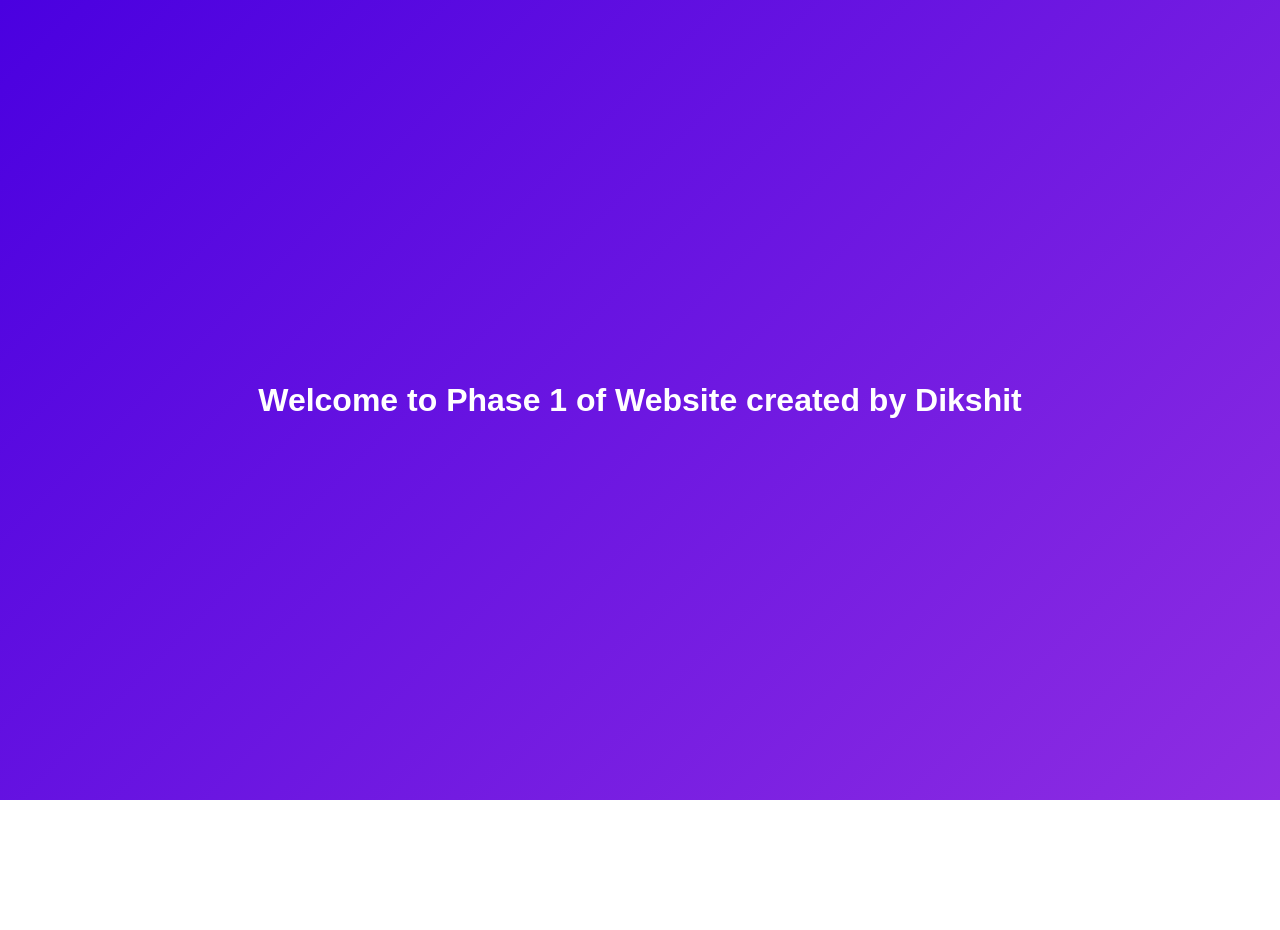
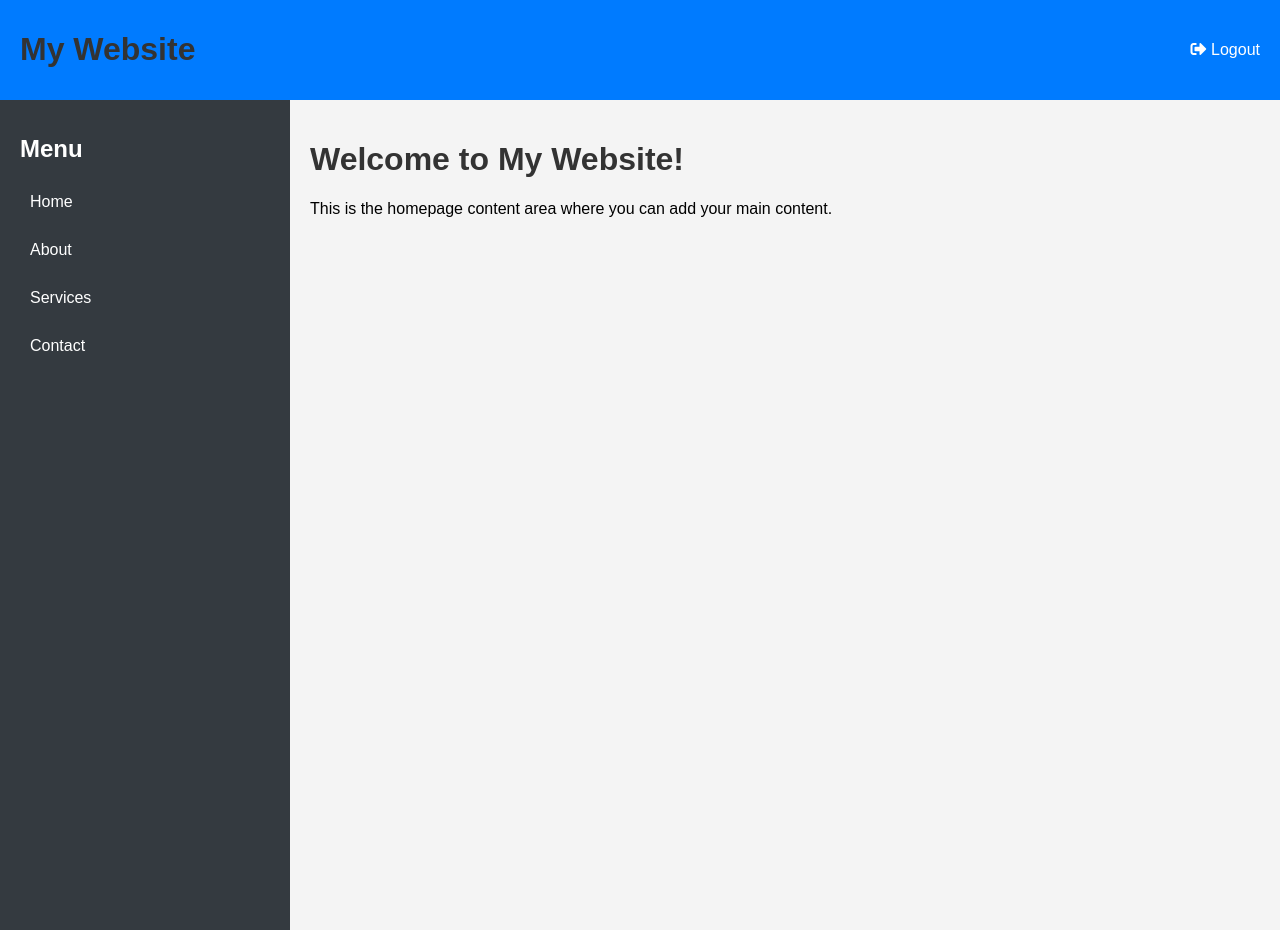
Before and after one commit to dikshitbangera/codeblue-dikshit-website, a plain HTML site: page frontend/welcome.html in a window 1280 px wide. Before the commit the page ends 800 px from the top, so only its background shows below. Drawn offline with Linux system fonts and the light colour scheme.

Commit message:
modified welcome page and added logic for invalid

```diff
--- a/frontend/style.css
+++ b/frontend/style.css
@@ -108,3 +108,97 @@ body {
 .signup-link a:hover {
     text-decoration: underline;
 }
+
+
+body, html {
+    margin: 0;
+    padding: 0;
+    font-family: Arial, sans-serif;
+    height: 100%;
+  }
+
+  .container {
+    position: relative;
+    height: 100vh;
+  }
+
+  .logout-btn {
+    position: absolute;
+    top: 10px;
+    right: 10px;
+    padding: 10px 20px;
+    background-color: #ff4b5c;
+    color: white;
+    border: none;
+    border-radius: 5px;
+    cursor: pointer;
+  }
+
+  .logout-btn:hover {
+    background-color: #ff7f87;
+  }
+
+  .background {
+    background: url("pexels-wisdomsky-1673973.jpg") no-repeat center center/cover;
+    height: 100%;
+    display: flex;
+    justify-content: center;
+    align-items: center;
+  }
+
+  .popup-btn {
+    padding: 15px 30px;
+    background-color: #007bff;
+    color: white;
+    border: none;
+    border-radius: 10px;
+    cursor: pointer;
+    font-size: 18px;
+  }
+
+  .popup-btn:hover {
+    background-color: #0056b3;
+  }
+
+  .popup {
+    position: fixed;
+    top: 0;
+    left: 0;
+    width: 100%;
+    height: 100%;
+    background: rgba(0, 0, 0, 0.8);
+    display: flex;
+    justify-content: center;
+    align-items: center;
+    z-index: 1000;
+  }
+
+  .popup.hidden {
+    display: none;
+  }
+
+  .popup-content {
+    position: relative;
+    background: white;
+    padding: 20px;
+    border-radius: 10px;
+    box-shadow: 0 4px 8px rgba(0, 0, 0, 0.2);
+    text-align: center;
+  }
+
+  .popup-content video {
+    max-width: 100%;
+    max-height: 70vh;
+  }
+
+  .close-popup {
+    position: absolute;
+    top: 10px;
+    right: 10px;
+    background: red;
+    color: white;
+    border: none;
+    border-radius: 50%;
+    padding: 5px 10px;
+    cursor: pointer;
+  }
--- a/frontend/welcome.html
+++ b/frontend/welcome.html
@@ -3,24 +3,89 @@
 <head>
     <meta charset="UTF-8">
     <meta name="viewport" content="width=device-width, initial-scale=1.0">
-    <title>Welcome</title>
+    <title>Homepage</title>
+    <link rel="stylesheet" href="https://cdnjs.cloudflare.com/ajax/libs/font-awesome/5.15.4/css/all.min.css">
     <style>
         body {
+            font-family: Arial, sans-serif;
+            margin: 0;
+            padding: 0;
+            background-color: #f4f4f4;
+        }
+
+        .header {
+            background-color: #007bff;
+            color: white;
+            padding: 10px 20px;
             display: flex;
-            justify-content: center;
+            justify-content: space-between;
             align-items: center;
-            height: 100vh;
-            margin: 0;
-            font-family: Arial, sans-serif;
-            background: linear-gradient(135deg, #4A00E0, #8E2DE2);
+        }
+
+        .logout {
+            cursor: pointer;
+        }
+
+        .container {
+            display: flex;
+        }
+
+        .sidebar {
+            width: 250px;
+            background-color: #343a40;
             color: white;
+            padding: 15px 20px;
+            height: 100vh; /* Full height */
         }
+
+        .sidebar h2 {
+            color: #ffffff;
+        }
+
+        .sidebar a {
+            color: #ffffff;
+            text-decoration: none;
+            display: block;
+            margin: 10px 0;
+            padding: 10px;
+            border-radius: 5px;
+        }
+
+        .sidebar a:hover {
+            background-color: #495057; /* Darker shade on hover */
+        }
+
+        .content {
+            flex-grow: 1; /* Take remaining space */
+            padding: 20px;
+        }
+
         h1 {
-            text-align: center;
+            color: #333333;
         }
     </style>
 </head>
 <body>
-    <h1>Welcome to Phase 1 of Website created by Dikshit</h1>
+
+    <div class="header">
+        <h1>My Website</h1>
+        <div class="logout"><i class="fas fa-sign-out-alt"></i> Logout</div>
+    </div>
+
+    <div class="container">
+        <div class="sidebar">
+            <h2>Menu</h2>
+            <a href="#">Home</a>
+            <a href="#">About</a>
+            <a href="#">Services</a>
+            <a href="#">Contact</a>
+        </div>
+
+        <div class="content">
+            <h1>Welcome to My Website!</h1>
+            <p>This is the homepage content area where you can add your main content.</p>
+        </div>
+    </div>
+
 </body>
 </html>
```
Also changed, not shown: frontend/app.js (+34 -1 lines).
